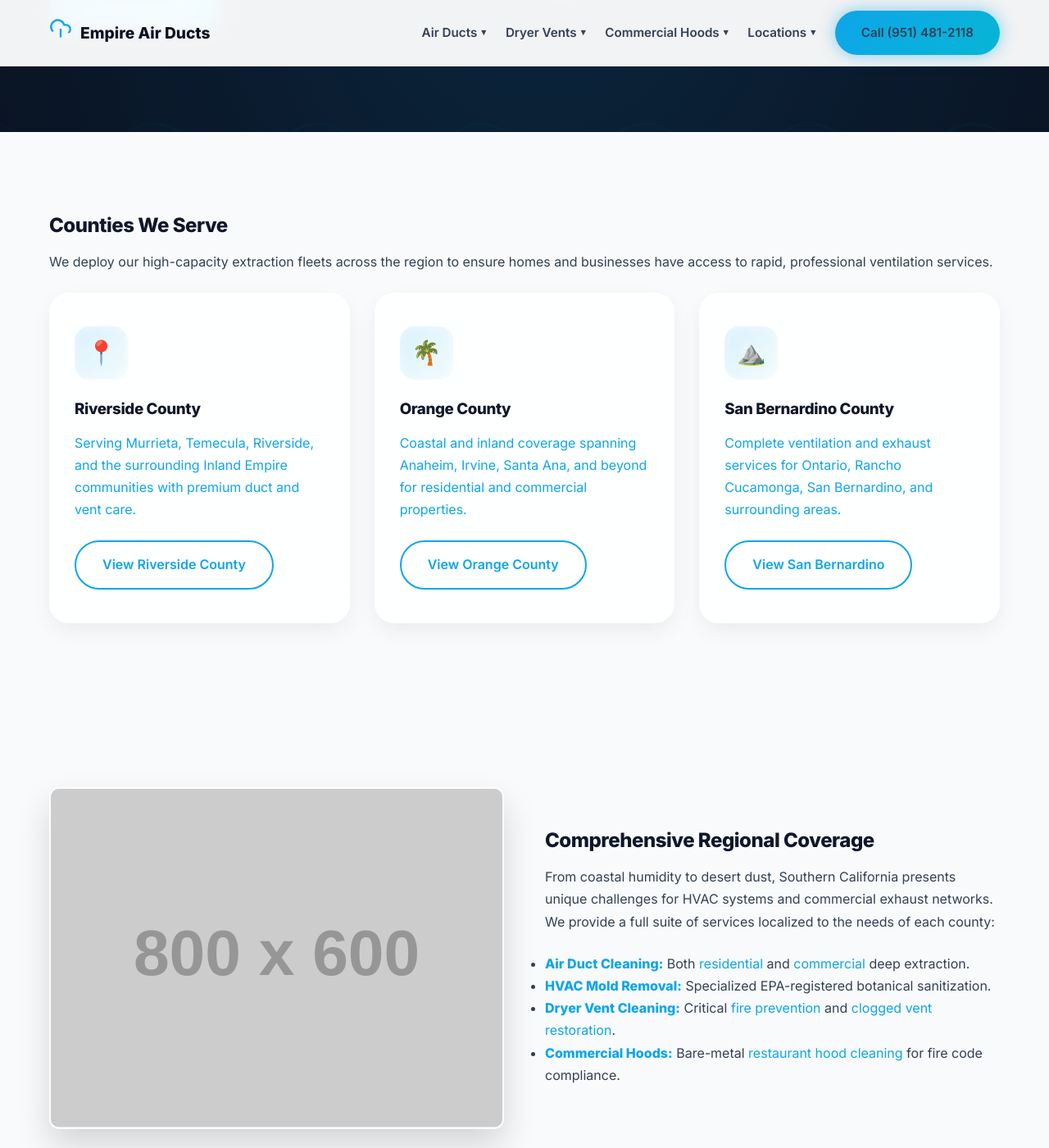
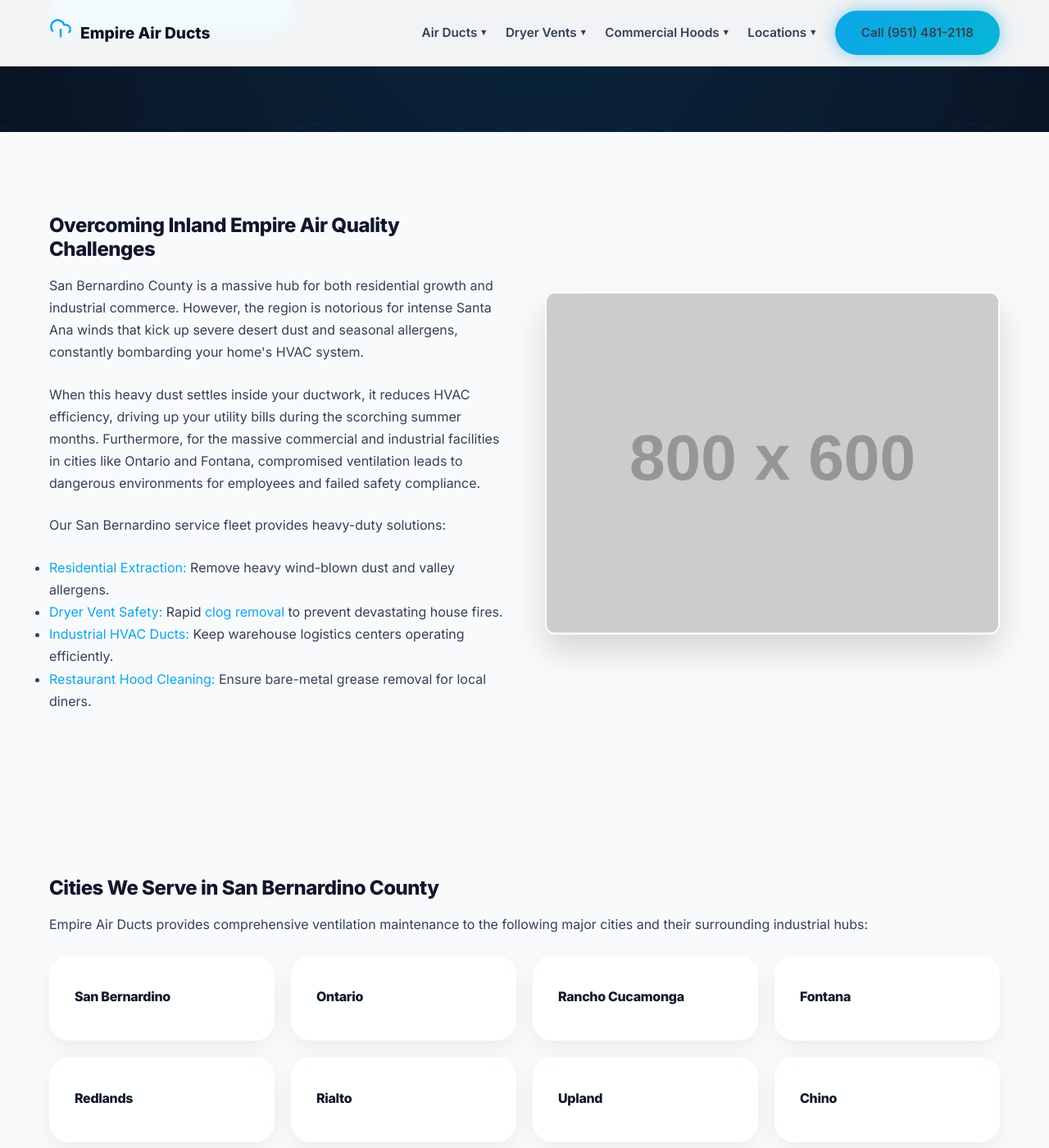
Before and after one commit to YourOnlineSquad/empire-air-ducts-cleaning, a Jekyll site: the page built from service-areas/index.html, in a window 1280 px wide and 1400 px high, scrolled down 331 px. Shown: the whole window at 82% size. Built offline with Jekyll 4.4.1, drawn with Linux system fonts in a browser that asks for light colours; some of the changed text lies outside the part shown.

Commit message:
Update index.html

```diff
--- a/service-areas/index.html
+++ b/service-areas/index.html
@@ -1,72 +1,107 @@
 ---
 layout: default
-title: Service Areas | Empire Air Ducts & Vent Cleaning Southern California
-description: Empire Air Ducts provides premium air duct cleaning, dryer vent clearing, and commercial hood compliance across Riverside, Orange, and San Bernardino counties.
+title: San Bernardino County Air Duct & Vent Cleaning | Empire Air Ducts
+description: Top-rated air duct cleaning, dryer vent restoration, and commercial hood cleaning in San Bernardino County, CA. Improve IAQ and fire safety today.
+faq_schema: >
+  <script type="application/ld+json">
+  {
+    "@context": "https://schema.org",
+    "@type": "FAQPage",
+    "mainEntity": [
+      {
+        "@type": "Question",
+        "name": "How do Santa Ana winds affect my ductwork in San Bernardino?",
+        "acceptedAnswer": {
+          "@type": "Answer",
+          "text": "The high-velocity Santa Ana winds blow massive amounts of fine desert dust, pollen, and debris into the crevices of homes. This debris is quickly pulled into the HVAC return vents, clogging the system and reducing your indoor air quality."
+        }
+      },
+      {
+        "@type": "Question",
+        "name": "Do you clean massive industrial warehouse ducts in Ontario?",
+        "acceptedAnswer": {
+          "@type": "Answer",
+          "text": "Yes. We utilize high-capacity, heavy-duty negative air extraction systems specifically designed to handle the massive cubic footage and exposed spiral ductwork common in San Bernardino County warehouses and industrial facilities."
+        }
+      }
+    ]
+  }
+  </script>
 ---
 
 <section class="hero">
     <div class="airflow-vector"></div>
     <div class="container hero-content">
-        <h1>Southern California Ventilation Experts</h1>
-        <p class="hero-subtitle">Premium indoor air quality, fire prevention, and commercial exhaust solutions deployed across three major counties. Find your local service area below.</p>
+        <h1>San Bernardino County Air Duct & Vent Cleaning</h1>
+        <p class="hero-subtitle">Delivering high-powered extraction and compliance services to homes, warehouses, and restaurants throughout the San Bernardino valley.</p>
         <div class="hero-actions">
-            <a href="tel:9514812118" class="btn btn-glow">Call (951) 481-2118</a>
+            <a href="tel:9514812118" class="btn btn-glow">Get a San Bernardino Estimate</a>
         </div>
     </div>
 </section>
 
 <section class="section bg-light">
-    <div class="container">
-        <h2>Counties We Serve</h2>
-        <p>We deploy our high-capacity extraction fleets across the region to ensure homes and businesses have access to rapid, professional ventilation services.</p>
-
-        <div class="grid-3">
-            <a href="/empire-air-ducts-cleaning/service-areas/riverside-county/index.html" class="glass-card">
-                <div class="card-icon">📍</div>
-                <h3>Riverside County</h3>
-                <p>Serving Murrieta, Temecula, Riverside, and the surrounding Inland Empire communities with premium duct and vent care.</p>
-                <span class="btn btn-outline-dark">View Riverside County</span>
-            </a>
-
-            <a href="/empire-air-ducts-cleaning/service-areas/orange-county/index.html" class="glass-card">
-                <div class="card-icon">🌴</div>
-                <h3>Orange County</h3>
-                <p>Coastal and inland coverage spanning Anaheim, Irvine, Santa Ana, and beyond for residential and commercial properties.</p>
-                <span class="btn btn-outline-dark">View Orange County</span>
-            </a>
-
-            <a href="/empire-air-ducts-cleaning/service-areas/san-bernardino-county/index.html" class="glass-card">
-                <div class="card-icon">⛰️</div>
-                <h3>San Bernardino County</h3>
-                <p>Complete ventilation and exhaust services for Ontario, Rancho Cucamonga, San Bernardino, and surrounding areas.</p>
-                <span class="btn btn-outline-dark">View San Bernardino</span>
-            </a>
+    <div class="container grid-2">
+        <div>
+            <h2>Overcoming Inland Empire Air Quality Challenges</h2>
+            <p>San Bernardino County is a massive hub for both residential growth and industrial commerce. However, the region is notorious for intense Santa Ana winds that kick up severe desert dust and seasonal allergens, constantly bombarding your home's HVAC system.</p>
+            <p>When this heavy dust settles inside your ductwork, it reduces HVAC efficiency, driving up your utility bills during the scorching summer months. Furthermore, for the massive commercial and industrial facilities in cities like Ontario and Fontana, compromised ventilation leads to dangerous environments for employees and failed safety compliance.</p>
+            <p>Our San Bernardino service fleet provides heavy-duty solutions:</p>
+            <ul>
+                <li><a href="/empire-air-ducts-cleaning/air-duct-cleaning/residential.html">Residential Extraction:</a> Remove heavy wind-blown dust and valley allergens.</li>
+                <li><a href="/empire-air-ducts-cleaning/dryer-vent-cleaning/index.html">Dryer Vent Safety:</a> Rapid <a href="/empire-air-ducts-cleaning/dryer-vent-cleaning/clogged-vent.html">clog removal</a> to prevent devastating house fires.</li>
+                <li><a href="/empire-air-ducts-cleaning/air-duct-cleaning/commercial.html">Industrial HVAC Ducts:</a> Keep warehouse logistics centers operating efficiently.</li>
+                <li><a href="/empire-air-ducts-cleaning/commercial-hood-cleaning/restaurant-hood-cleaning.html">Restaurant Hood Cleaning:</a> Ensure bare-metal grease removal for local diners.</li>
+            </ul>
+        </div>
+        <div>
+            <img src="https://via.placeholder.com/800x600/0ea5e9/ffffff.png?text=San+Bernardino+Ventilation+Cleaning" alt="Technician clearing heavy dust and debris from a San Bernardino commercial air duct" class="float-img">
         </div>
     </div>
 </section>
 
 <section class="section">
-    <div class="container grid-2">
-        <div>
-            <img src="https://via.placeholder.com/800x600/1e293b/ffffff.png?text=Southern+California+Service+Fleet" alt="Empire Air Ducts service vehicles prepared for dispatch across Southern California" class="float-img">
-        </div>
-        <div>
-            <h2>Comprehensive Regional Coverage</h2>
-            <p>From coastal humidity to desert dust, Southern California presents unique challenges for HVAC systems and commercial exhaust networks. We provide a full suite of services localized to the needs of each county:</p>
-            <ul>
-                <li><strong><a href="/empire-air-ducts-cleaning/air-duct-cleaning/index.html">Air Duct Cleaning:</a></strong> Both <a href="/empire-air-ducts-cleaning/air-duct-cleaning/residential.html">residential</a> and <a href="/empire-air-ducts-cleaning/air-duct-cleaning/commercial.html">commercial</a> deep extraction.</li>
-                <li><strong><a href="/empire-air-ducts-cleaning/air-duct-cleaning/mold-removal.html">HVAC Mold Removal:</a></strong> Specialized EPA-registered botanical sanitization.</li>
-                <li><strong><a href="/empire-air-ducts-cleaning/dryer-vent-cleaning/index.html">Dryer Vent Cleaning:</a></strong> Critical <a href="/empire-air-ducts-cleaning/dryer-vent-cleaning/fire-prevention.html">fire prevention</a> and <a href="/empire-air-ducts-cleaning/dryer-vent-cleaning/clogged-vent.html">clogged vent restoration</a>.</li>
-                <li><strong><a href="/empire-air-ducts-cleaning/commercial-hood-cleaning/index.html">Commercial Hoods:</a></strong> Bare-metal <a href="/empire-air-ducts-cleaning/commercial-hood-cleaning/restaurant-hood-cleaning.html">restaurant hood cleaning</a> for fire code compliance.</li>
-            </ul>
+    <div class="container">
+        <h2>Cities We Serve in San Bernardino County</h2>
+        <p>Empire Air Ducts provides comprehensive ventilation maintenance to the following major cities and their surrounding industrial hubs:</p>
+
+        <div class="grid-4">
+            <div class="glass-card"><h3 class="mega-title">San Bernardino</h3></div>
+            <div class="glass-card"><h3 class="mega-title">Ontario</h3></div>
+            <div class="glass-card"><h3 class="mega-title">Rancho Cucamonga</h3></div>
+            <div class="glass-card"><h3 class="mega-title">Fontana</h3></div>
+            <div class="glass-card"><h3 class="mega-title">Redlands</h3></div>
+            <div class="glass-card"><h3 class="mega-title">Rialto</h3></div>
+            <div class="glass-card"><h3 class="mega-title">Upland</h3></div>
+            <div class="glass-card"><h3 class="mega-title">Chino</h3></div>
+            <div class="glass-card"><h3 class="mega-title">Chino Hills</h3></div>
+            <div class="glass-card"><h3 class="mega-title">Highland</h3></div>
         </div>
     </div>
 </section>
 
 <section class="section section-dark section-glow">
-    <div class="container hero-content">
-        <h2>Don't See Your City Listed?</h2>
-        <p class="hero-subtitle">We are constantly expanding our service radius. Contact our dispatch team to see if we have technicians operating in your immediate area today.</p>
-        <a href="tel:9514812118" class="btn btn-glow">Speak with Dispatch</a>
+    <div class="container">
+        <h2>San Bernardino County Ventilation FAQ</h2>
+        <details>
+            <summary>How do Santa Ana winds affect my ductwork in San Bernardino?</summary>
+            <p>The high-velocity Santa Ana winds blow massive amounts of fine desert dust, pollen, and debris into the crevices of homes. This debris is quickly pulled into the HVAC return vents, clogging the system and reducing your indoor air quality. Routine <a href="/empire-air-ducts-cleaning/air-duct-cleaning/index.html">air duct cleaning</a> is crucial in this region.</p>
+        </details>
+        <details>
+            <summary>Do you clean massive industrial warehouse ducts in Ontario and Fontana?</summary>
+            <p>Yes. We utilize high-capacity, heavy-duty negative air extraction systems specifically designed to handle the massive cubic footage and exposed spiral ductwork common in San Bernardino County warehouses and logistics facilities.</p>
+        </details>
+        <details>
+            <summary>Can dirty ducts actually affect my family's allergies?</summary>
+            <p>Yes. If dust, pollen, and pet dander are trapped in your ducts, your HVAC system redistributes them into the air you breathe up to 7 times a day, frequently triggering asthma and allergy symptoms. Extracting the buildup removes the source of the irritation.</p>
+        </details>
     </div>
 </section>
+
+<section class="section bg-light">
+    <div class="container hero-content">
+        <h2>Protect Your Health and Property Today</h2>
+        <p>Whether you manage an industrial facility in Ontario or own a home in Rancho Cucamonga, we have the extraction technology to clear your systems.</p>
+        <a href="tel:9514812118" class="btn btn-primary">Call (951) 481-2118</a>
+    </div>
+</section>
```
